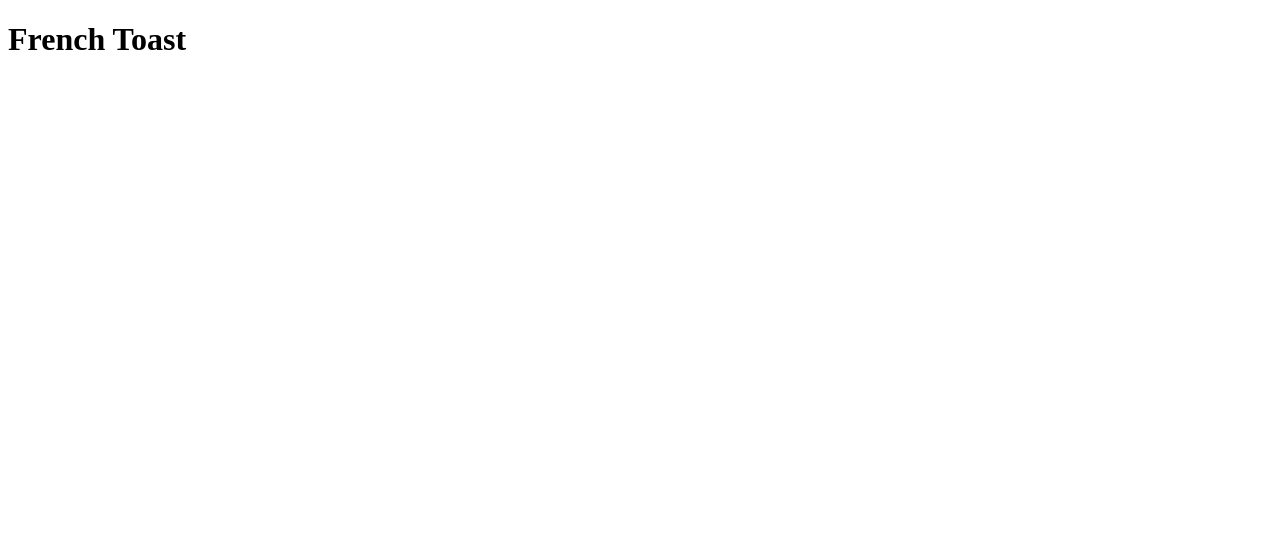
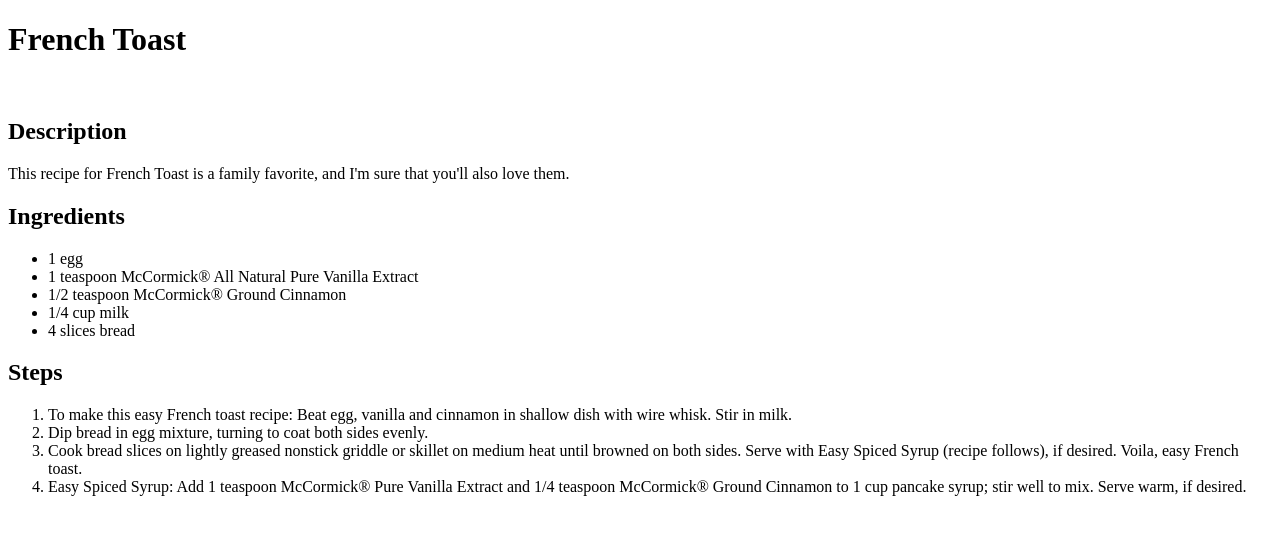
Before and after one commit to ztralmot/breakfastRecipes, a plain HTML site: page recipes/frenchtoast.html in a window 1280 px wide. Drawn offline with Linux system fonts and the light colour scheme.

Commit message:
Add French Toast Page

```diff
--- a/recipes/frenchtoast.html
+++ b/recipes/frenchtoast.html
@@ -8,5 +8,24 @@
 </head>
 <body>
     <h1>French Toast</h1>
+    <img scr="https://natashaskitchen.com/wp-content/uploads/2021/03/French-Toast-8.jpg">
+    <h2>Description</h2>
+    <p>This recipe for French Toast is a family favorite, and I'm sure that you'll also love them.</p>
+    <h2>Ingredients</h2>
+    <ul>
+        <li>1 egg</li>
+        <li>1 teaspoon McCormick® All Natural Pure Vanilla Extract</li>
+        <li>1/2 teaspoon McCormick® Ground Cinnamon</li>
+        <li>1/4 cup milk</li>
+        <li>4 slices bread</li>
+    </ul>
+    <h2>Steps</h2>
+    <ol>
+        <li>To make this easy French toast recipe:
+            Beat egg, vanilla and cinnamon in shallow dish with wire whisk. Stir in milk.</li>
+        <li>Dip bread in egg mixture, turning to coat both sides evenly.</li>
+        <li>Cook bread slices on lightly greased nonstick griddle or skillet on medium heat until browned on both sides. Serve with Easy Spiced Syrup (recipe follows), if desired. Voila, easy French toast.</li>
+        <li>Easy Spiced Syrup: Add 1 teaspoon McCormick® Pure Vanilla Extract and 1/4 teaspoon McCormick® Ground Cinnamon to 1 cup pancake syrup; stir well to mix. Serve warm, if desired.</li>
+    </ol>
 </body>
 </html>
```
Also changed, not shown: recipes/pancakes.html (+1 -1 lines), recipes/scrambledeggs.html (+1 -1 lines).
